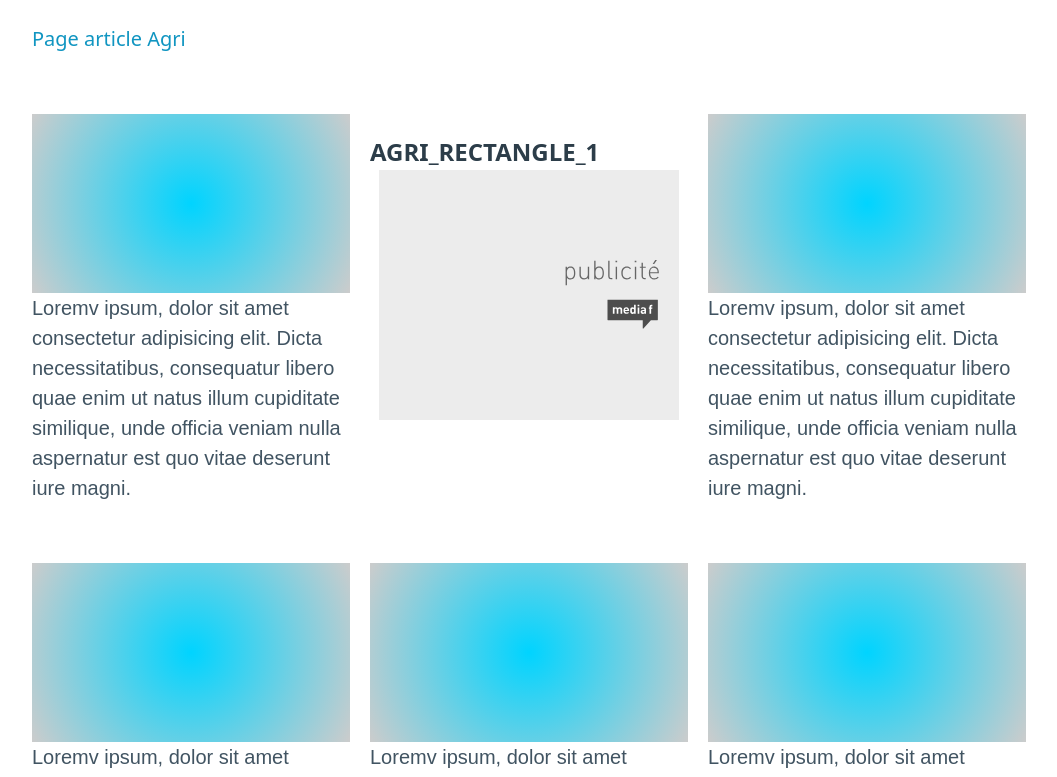
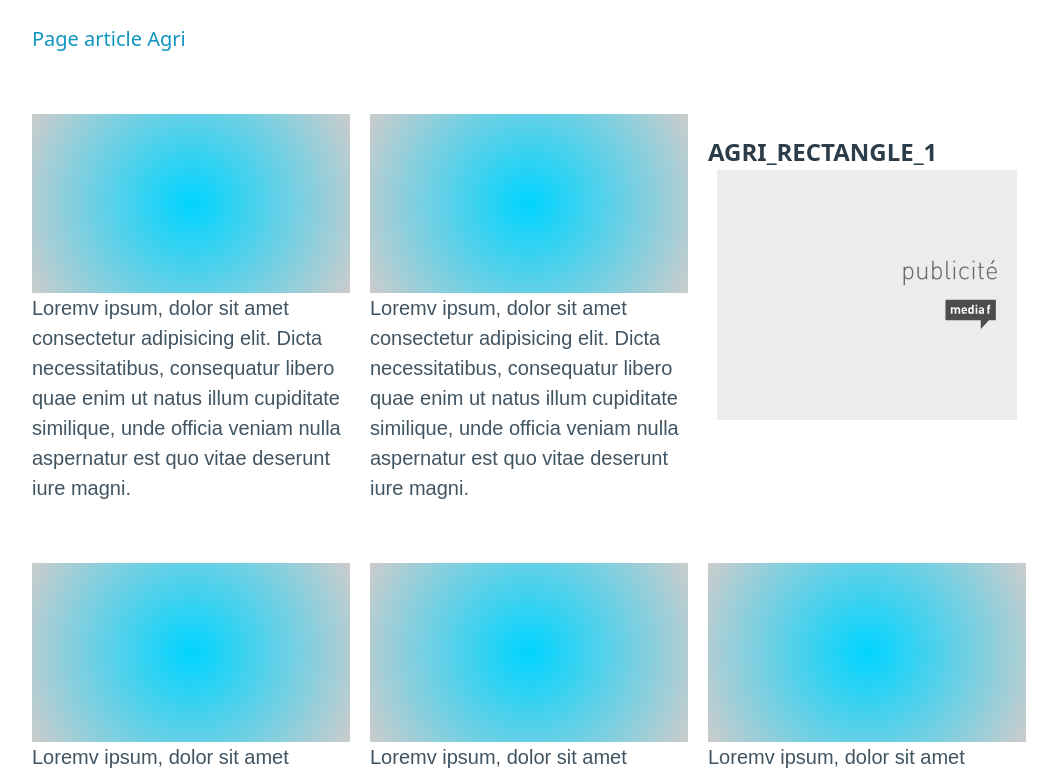
Before and after one commit to media-f/nextads, a Next.js app: page /agri in a window 1280 px wide. Shown: the part 472-1249 px from the top of the page, without its empty margins (111-1168 px from the left). Built offline with nearby package versions, Linux system fonts and the light colour scheme; a web font is replaced by a local one.

Commit message:
Add new flow div to Columns component

```diff
--- a/components/columns.jsx
+++ b/components/columns.jsx
@@ -1,6 +1,13 @@
 export default function Columns(props) {
     return <>
     <div className="columns-3">
+        <div className='flow'>
+            <div className="imgplaceholder"></div>
+            Loremv ipsum, dolor sit amet consectetur adipisicing elit. Dicta necessitatibus, consequatur libero quae enim ut natus illum cupiditate similique, unde officia veniam nulla aspernatur est quo vitae deserunt iure magni.
+        </div>
+
+
+
         <div className='flow'>
             <div className="imgplaceholder"></div>
             Loremv ipsum, dolor sit amet consectetur adipisicing elit. Dicta necessitatibus, consequatur libero quae enim ut natus illum cupiditate similique, unde officia veniam nulla aspernatur est quo vitae deserunt iure magni.
@@ -16,11 +23,6 @@ export default function Columns(props) {
             </div>
         }
 
-        <div className='flow'>
-            <div className="imgplaceholder"></div>
-            Loremv ipsum, dolor sit amet consectetur adipisicing elit. Dicta necessitatibus, consequatur libero quae enim ut natus illum cupiditate similique, unde officia veniam nulla aspernatur est quo vitae deserunt iure magni.
-        </div>
-
     </div>
     </>
   }
```
